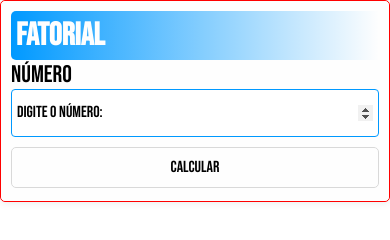
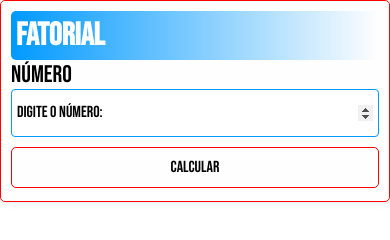
Before and after one commit to hochiminh1996/fat_recursive, a plain HTML site: page fat/index.html in a window 390 px wide. Drawn offline with Linux system fonts and the light colour scheme.

Commit message:
Modificando...

```diff
--- a/fat/css/estilo.css
+++ b/fat/css/estilo.css
@@ -149,5 +149,7 @@ div#resultado>#p-fatorial {
         width: 100%;
         overflow-x: hidden;
     }
-
+    #btn{
+        border:1px solid red;
+    }
 }
```
